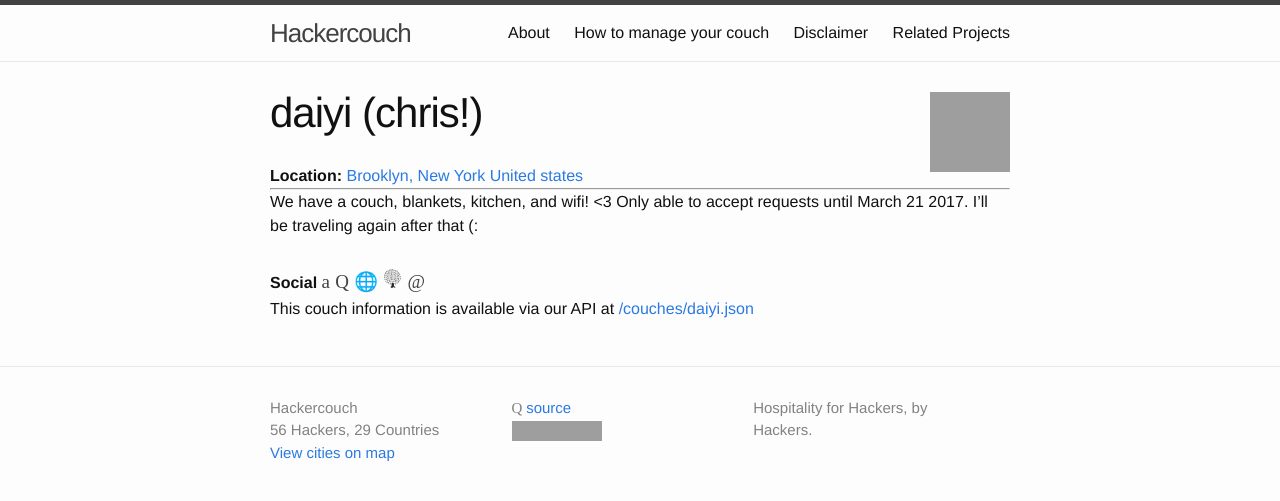
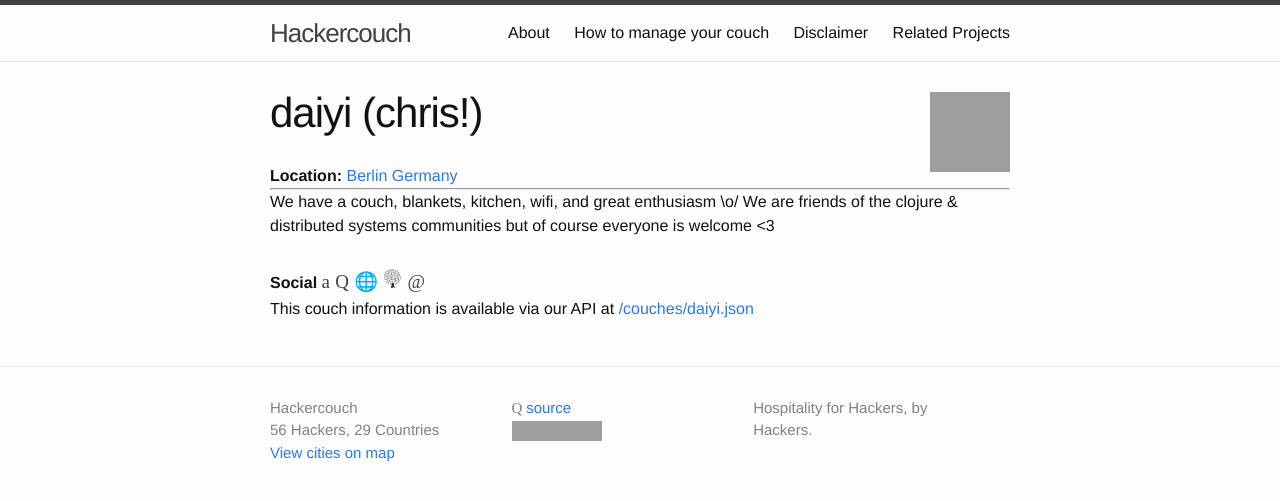
Before and after one commit to hackercouch/hackercouch, a Jekyll site: the page built from _couches/daiyi.md, in a window 1280 px wide, cut to the strip 0-501 px from the top of the page. Built offline with Jekyll 4.4.1, drawn with Linux system fonts in a browser that asks for light colours; some web fonts are replaced; grey boxes are pictures that could not be loaded.

Commit message:
daiyicouch goes to deutschland

```diff
--- a/_couches/daiyi.md
+++ b/_couches/daiyi.md
@@ -1,7 +1,7 @@
 ---
 name: daiyi (chris!)
-city: Brooklyn, New York
-country: US
+city: Berlin
+country: DE
 email: root@daiyi.co
 github: daiyi
 twitter: daiyitastic
@@ -9,4 +9,4 @@ website: http://daiyi.co
 trustroots: daiyi
 ---
 
-We have a couch, blankets, kitchen, and wifi! <3 Only able to accept requests until March 21 2017. I'll be traveling again after that (:
+We have a couch, blankets, kitchen, wifi, and great enthusiasm \o/ We are friends of the clojure & distributed systems communities but of course everyone is welcome <3
```
